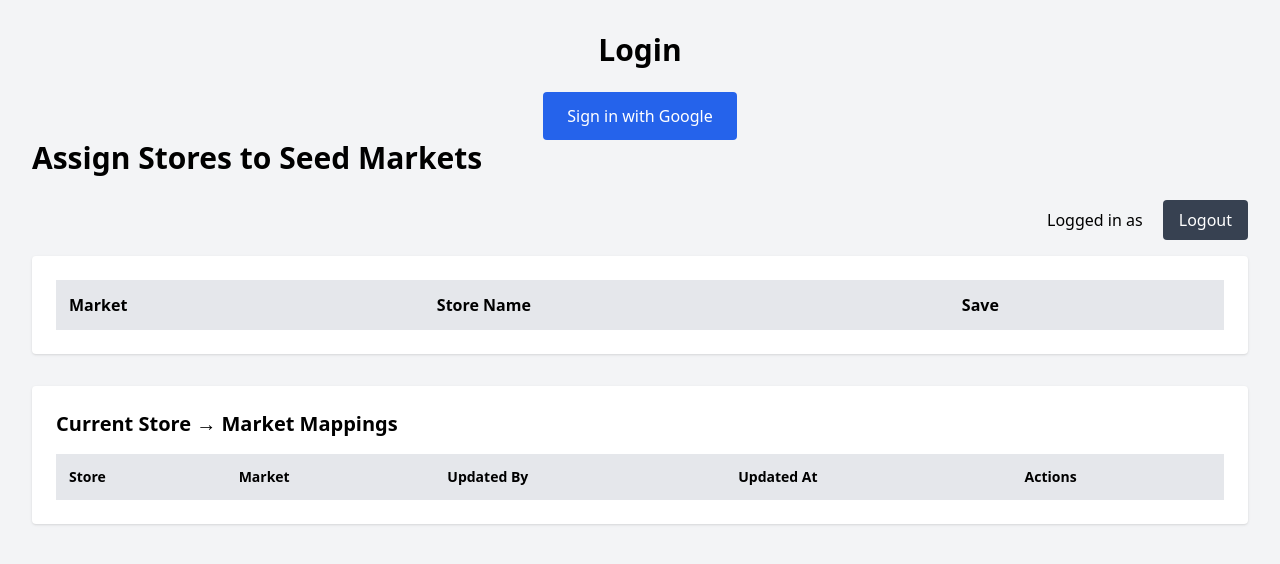
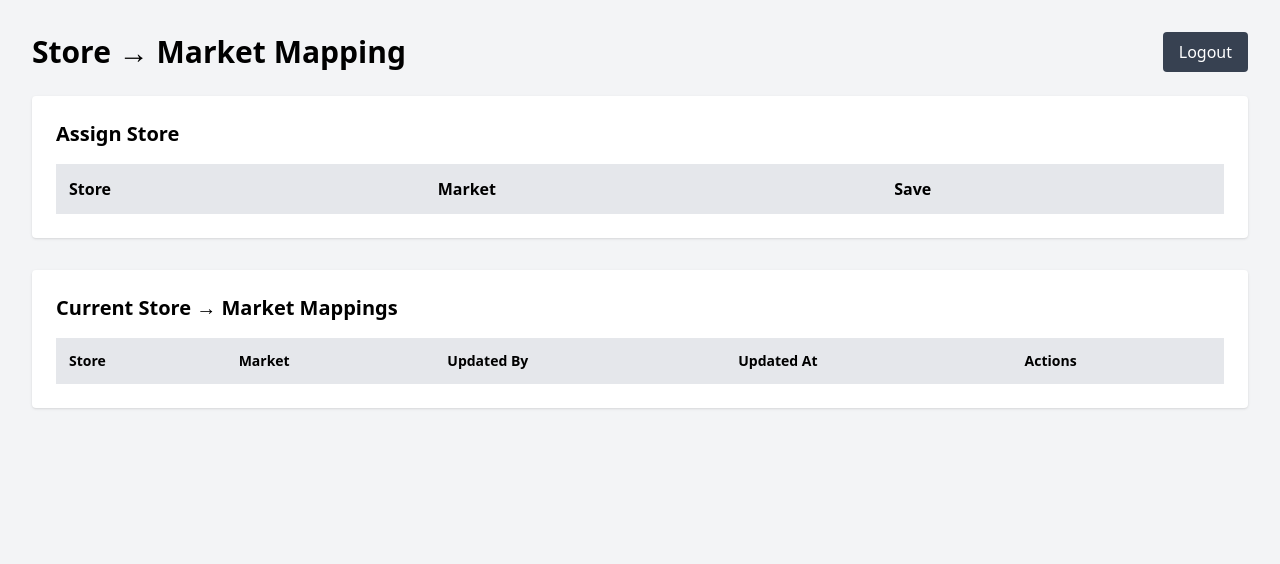
Before and after one commit to swyftstore/seed-integration, a Flask app: template templates/store_market_map.html in a window 1280 px wide. Shown: the top 564 px of the page. Run offline with Flask 3, Linux system fonts and the light colour scheme; the template is opened without the code that fills it, so the values that code supplies are empty; some libraries are stand-ins or nearby versions.

Commit message:
changed the page flow

```diff
--- /dev/null
+++ b/static/js/auth-guard.js
@@ -0,0 +1,19 @@
+import { onAuthStateChanged } from "https://www.gstatic.com/firebasejs/10.7.2/firebase-auth.js";
+import { auth } from "./firebase-init.js";
+
+export async function requireAuth(onSuccess) {
+  onAuthStateChanged(auth, async (user) => {
+    if (!user) {
+      window.location.href = "/login";
+      return;
+    }
+
+    window.idToken = await user.getIdToken();
+    window.userEmail = user.email;
+
+    const decoded = JSON.parse(atob(window.idToken.split(".")[1]));
+    window.userRole = decoded.role || "viewer";
+
+    onSuccess();
+  });
+}
--- /dev/null
+++ b/static/js/firebase-init.js
@@ -0,0 +1,16 @@
+import { initializeApp } from "https://www.gstatic.com/firebasejs/10.7.2/firebase-app.js";
+import { getAuth } from "https://www.gstatic.com/firebasejs/10.7.2/firebase-auth.js";
+
+const firebaseConfig = {
+    apiKey: "AIzaSyDiBf4C4K5uoK_PS_kpMtaHLUvxnKLytF0",
+    authDomain: "zoom-shops-dev.firebaseapp.com",
+    databaseURL: "https://zoom-shops-dev.firebaseio.com",
+    projectId: "zoom-shops-dev",
+    storageBucket: "zoom-shops-dev.appspot.com",
+    messagingSenderId: "664912892527",
+    appId: "1:664912892527:web:d38c1d6f14f311ab",
+    measurementId: "G-TDJME6Q1L1"
+};
+
+export const firebaseApp = initializeApp(firebaseConfig);
+export const auth = getAuth(firebaseApp);
--- /dev/null
+++ b/static/js/store-market-map.js
@@ -0,0 +1,148 @@
+import { signOut } from "https://www.gstatic.com/firebasejs/10.7.2/firebase-auth.js";
+import { auth } from "./firebase-init.js";
+import { requireAuth } from "./auth-guard.js";
+
+requireAuth(initPage);
+
+async function authFetch(url, options = {}) {
+  options.headers = options.headers || {};
+  options.headers["Authorization"] = "Bearer " + window.idToken;
+  return fetch(url, options);
+}
+
+function initPage() {
+  document.getElementById("userEmail").innerText = window.userEmail;
+  loadData();
+  loadCurrentMappings();
+}
+
+window.logout = () => signOut(auth).then(() => location.href = "/login");
+
+async function loadData() {
+    const stores = await fetch("/stores").then(r => r.json());
+    const markets = await fetch("/markets").then(r => r.json());
+
+    const marketOptions = markets
+        .map(m => `<option value="${m.market_id}">${m.market_name} (ID: ${m.market_id})</option>`)
+        .join("");
+
+    const storeOptions = stores
+        .map(s => `<option value="${s.estation_name}">${s.estation_name}</option>`)
+        .join("");
+
+    const table = document.getElementById("storeTable");
+
+    const tr = document.createElement("tr");
+
+    tr.innerHTML = `
+    <td class="p-3 border">
+        <select id="market" class="p-2 border rounded w-full">
+        <option value="">Select Market</option>
+        ${marketOptions}
+        </select>
+    </td>
+    <td class="p-3 border">
+        <select id="store" class="p-2 border rounded w-full">
+        <option value="">Select Store</option>
+        ${storeOptions}
+        </select>
+    </td>
+    <td class="p-3 border">
+        <button onclick="saveMapping()"
+        class="px-4 py-2 bg-blue-600 text-white rounded">
+        Save
+        </button>
+    </td>
+    `;
+
+    table.appendChild(tr);
+}
+
+// ---------- CURRENT MAPPINGS ----------
+async function loadCurrentMappings() {
+    const data = await fetch("/store-market-map/current").then(r => r.json());
+
+    const tbody = document.getElementById("mappingTableBody");
+    tbody.innerHTML = "";
+
+    if (data.length === 0) {
+        tbody.innerHTML = `
+        <tr>
+            <td colspan="5" class="p-4 text-center text-gray-500">
+            No active mappings found
+            </td>
+        </tr>`;
+        return;
+    }
+
+    data.forEach(row => {
+        const tr = document.createElement("tr");
+
+        tr.innerHTML = `
+        <td class="p-3 border">${row.estation_name}</td>
+        <td class="p-3 border">${row.market_id}</td>
+        <td class="p-3 border">${row.updated_by}</td>
+        <td class="p-3 border">${new Date(row.updated_at).toLocaleString()}</td>
+        <td class="p-3 border">
+            ${
+            window.userRole === "admin"
+            ? `
+                <button
+                onclick="deleteMapping('${row.estation_name}')"
+                class="px-3 py-1 bg-red-600 text-white rounded text-xs">
+                Delete
+                </button>
+            `
+            : `<span class="text-gray-500 italic">View only</span>`
+            }
+        </td>
+        `;
+
+        tbody.appendChild(tr);
+    });
+}
+
+window.saveMapping = async() => {
+    alert("hello");
+    const storeId = document.getElementById("store").value;
+    const marketId = document.getElementById("market").value;
+
+    if (!storeId || !marketId) {
+      alert("Select a market first");
+      return;
+    }
+
+    const body = { estation_name: storeId, market_id: marketId };
+
+    const resp = await fetch("/store-market-map", {
+      method: "POST",
+      headers: { "Content-Type": "application/json" },
+      body: JSON.stringify(body)
+    });
+
+    if (resp.ok) {
+      console.log(resp.body);
+      alert(`Saved mapping: ${storeId} → ${marketId}`);
+    } else {
+      alert("Error saving mapping");
+    }
+
+    setTimeout(loadCurrentMappings, 3000);
+}
+
+async function deleteMapping(storeName) {
+    if (!confirm(`Delete mapping for ${storeName}?`)) return;
+
+    const resp = await fetch("/store-market-map/delete", {
+      method: "POST",
+      headers: { "Content-Type": "application/json" },
+      body: JSON.stringify({ store_name: storeName })
+    });
+
+    if (resp.ok) {
+      alert("Mapping deleted");
+      loadCurrentMappings();
+    } else {
+      alert("Delete failed");
+    }
+}
--- a/templates/store_market_map.html
+++ b/templates/store_market_map.html
@@ -3,44 +3,38 @@
 <head>
   <title>Store → Market Mapping</title>
   <script src="https://cdn.tailwindcss.com"></script>
-  <!-- Firebase SDKs -->
-  <script src="https://www.gstatic.com/firebasejs/10.7.2/firebase-app-compat.js"></script>
-  <script src="https://www.gstatic.com/firebasejs/10.7.2/firebase-auth-compat.js"></script>
+
+  <!-- jQuery + Select2 -->
+  <script src="https://code.jquery.com/jquery-3.6.0.min.js"></script>
+  <link href="https://cdn.jsdelivr.net/npm/select2@4.1.0-rc.0/dist/css/select2.min.css" rel="stylesheet"/>
+  <script src="https://cdn.jsdelivr.net/npm/select2@4.1.0-rc.0/dist/js/select2.min.js"></script>
 </head>
 
 <body class="bg-gray-100 p-8">
+  <header class="flex justify-between items-center mb-6">
+    <h1 class="text-3xl font-bold">Store → Market Mapping</h1>
+    <div>
+      <span id="userEmail" class="mr-4 font-semibold"></span>
+      <button onclick="logout()"
+        class="px-4 py-2 bg-gray-700 text-white rounded">
+        Logout
+      </button>
+    </div>
+  </header>
 
-  <!-- LOGIN SCREEN -->
-  <div id="loginDiv" class="flex flex-col items-center">
-    <h1 class="text-3xl font-bold mb-6">Login</h1>
-    <button id="loginBtn"
-      class="px-6 py-3 bg-blue-600 text-white rounded">
-      Sign in with Google
-    </button>
-  </div>
-
-  <h1 class="text-3xl font-bold mb-6">Assign Stores to Seed Markets</h1>
-
-  <p class="text-right mb-4">
-    Logged in as <span id="userEmail" class="font-bold"></span>
-    <button onclick="logout()" class="ml-4 px-4 py-2 bg-gray-700 text-white rounded">
-      Logout
-    </button>
-  </p>
-
-  <div class="bg-white p-6 rounded shadow">
+  <section class="bg-white p-6 rounded shadow mb-8">
+    <h2 class="text-xl font-bold mb-4">Assign Store</h2>
     <table class="w-full border">
       <thead>
         <tr class="bg-gray-200 text-left">
+          <th class="p-3">Store</th>
           <th class="p-3">Market</th>
-          <th class="p-3">Store Name</th>
           <th class="p-3">Save</th>
         </tr>
       </thead>
-
       <tbody id="storeTable"></tbody>
     </table>
-  </div>
+  </section>
 
 
   <div class="bg-white p-6 rounded shadow mt-8">
@@ -61,7 +55,9 @@
     </table>
   </div>
 
-  <script>
+  <script type="module" src="/static/js/store-market-map.js"></script>
+
+  <!-- <script>
     window.userRole="admin"; //TODO: remove this after firebase authentication
 
     // --------- FIREBASE CONFIG -----------
@@ -115,134 +111,8 @@
       return fetch(url, { ...options, headers });
     }
 
-    async function loadData() {
-      const stores = await fetch("/stores").then(r => r.json());
-      const markets = await fetch("/markets").then(r => r.json());
-
-      const marketOptions = markets
-        .map(m => `<option value="${m.market_id}">${m.market_name} (ID: ${m.market_id})</option>`)
-        .join("");
-
-    const storeOptions = stores
-        .map(s => `<option value="${s.estation_name}">${s.estation_name}</option>`)
-        .join("");
-
-      const table = document.getElementById("storeTable");
-
-        const tr = document.createElement("tr");
-
-        tr.innerHTML = `
-          <td class="p-3 border">
-            <select id="market" class="p-2 border rounded w-full">
-              <option value="">Select Market</option>
-              ${marketOptions}
-            </select>
-          </td>
-          <td class="p-3 border">
-            <select id="store" class="p-2 border rounded w-full">
-              <option value="">Select Store</option>
-              ${storeOptions}
-            </select>
-          </td>
-          <td class="p-3 border">
-            <button onclick="saveMapping()"
-              class="px-4 py-2 bg-blue-600 text-white rounded">
-              Save
-            </button>
-          </td>
-        `;
-
-        table.appendChild(tr);
-    }
-
-    async function saveMapping() {
-      const storeId = document.getElementById("store").value;
-      const marketId = document.getElementById("market").value;
-
-      if (!storeId || !marketId) {
-        alert("Select a market first");
-        return;
-      }
-
-      const body = { estation_name: storeId, market_id: marketId };
-
-      const resp = await fetch("/store-market-map", {
-        method: "POST",
-        headers: { "Content-Type": "application/json" },
-        body: JSON.stringify(body)
-      });
-
-      if (resp.ok) {
-        console.log(resp.body);
-        alert(`Saved mapping: ${storeId} → ${marketId}`);
-      } else {
-        alert("Error saving mapping");
-      }
-    }
-
-    async function loadCurrentMappings() {
-      const data = await fetch("/store-market-map/current").then(r => r.json());
-
-      const tbody = document.getElementById("mappingTableBody");
-      tbody.innerHTML = "";
-
-      if (data.length === 0) {
-        tbody.innerHTML = `
-          <tr>
-            <td colspan="5" class="p-4 text-center text-gray-500">
-              No active mappings found
-            </td>
-          </tr>`;
-        return;
-      }
-
-      data.forEach(row => {
-        const tr = document.createElement("tr");
-
-        tr.innerHTML = `
-          <td class="p-3 border">${row.estation_name}</td>
-          <td class="p-3 border">${row.market_id}</td>
-          <td class="p-3 border">${row.updated_by}</td>
-          <td class="p-3 border">${new Date(row.updated_at).toLocaleString()}</td>
-          <td class="p-3 border">
-            ${
-              window.userRole === "admin"
-              ? `
-                <button
-                  onclick="deleteMapping('${row.estation_name}')"
-                  class="px-3 py-1 bg-red-600 text-white rounded text-xs">
-                  Delete
-                </button>
-              `
-              : `<span class="text-gray-500 italic">View only</span>`
-            }
-          </td>
-        `;
-
-        tbody.appendChild(tr);
-      });
-    }
-
-    async function deleteMapping(storeName) {
-      if (!confirm(`Delete mapping for ${storeName}?`)) return;
-
-      const resp = await fetch("/store-market-map/delete", {
-        method: "POST",
-        headers: { "Content-Type": "application/json" },
-        body: JSON.stringify({ store_name: storeName })
-      });
-
-      if (resp.ok) {
-        alert("Mapping deleted");
-        loadCurrentMappings();
-      } else {
-        alert("Delete failed");
-      }
-    }
-
-
     loadData();
     loadCurrentMappings();
-  </script>
+  </script> -->
 </body>
 </html>
```
Also changed, not shown: static/js/login.js (added, +16 -0 lines), templates/login.html (added, +19 -0 lines).
